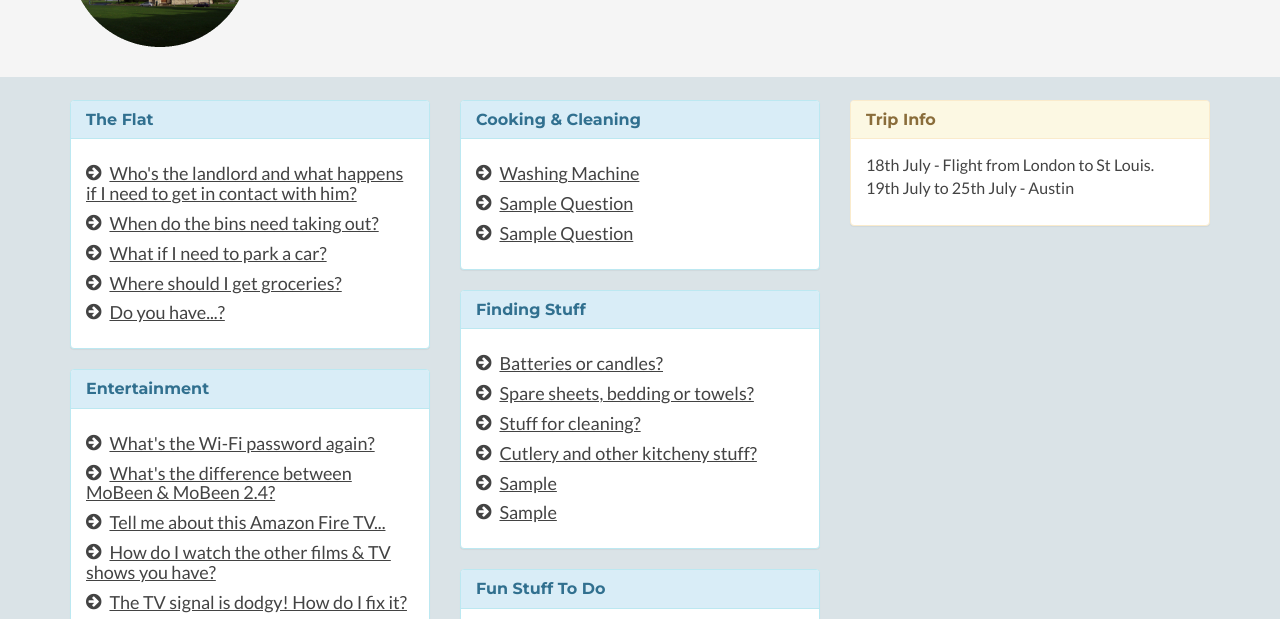
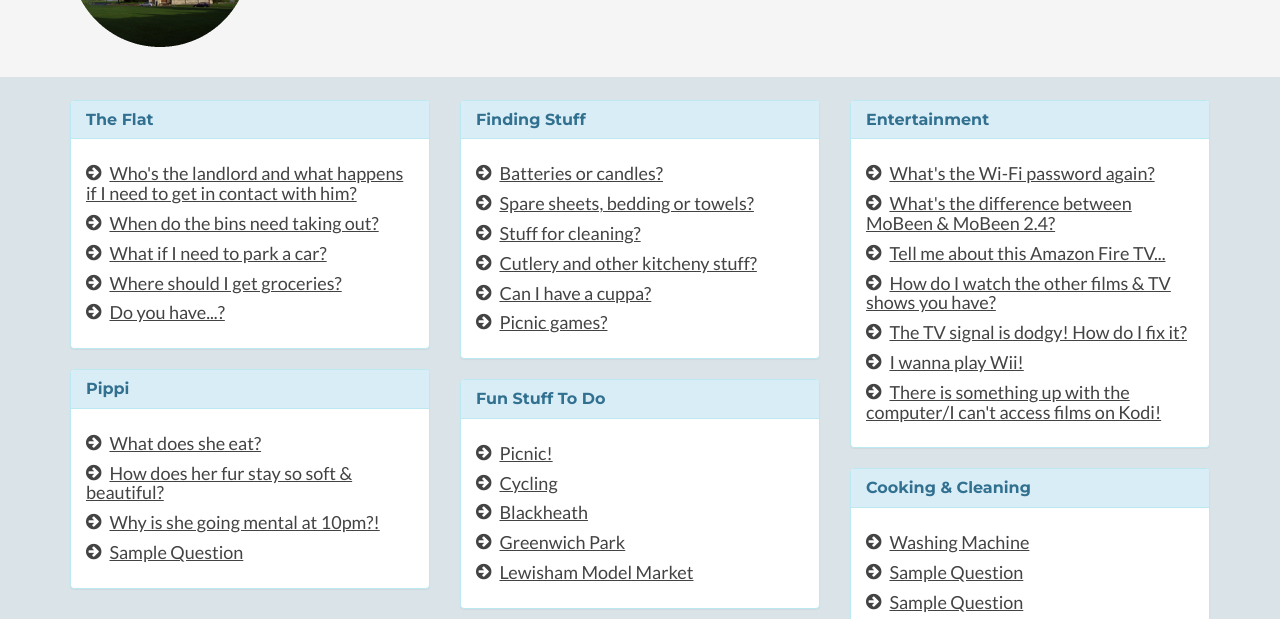
Before and after one commit to bennjs/HouseSitter, a plain HTML site: page index.html in a window 1280 px wide. Shown: the part 173-792 px from the top of the page. Drawn offline with nearby package versions, Linux system fonts and the light colour scheme.

Commit message:
Modifies panel layout.

```diff
--- a/index.html
+++ b/index.html
@@ -60,7 +60,7 @@ About: Simple Bootstrap project as my first from scratch attempt at HTML, CSS &
                             <p id="landlordContact" class="hidden-text">The landlord's name is Ade (Pronounced: Addie) Jimoh. His number is 0758017905.</p>
 
                             <h4 class="subtitle-toggle" onclick="toggleVisibility('binDay')"><i class="fa fa-arrow-circle-right"></i>When do the bins need taking out?</h4>
-                            <p id="binDay" class="hidden-text">The bins are collected early on Thursday mornings to it's probably best to make sure they're out on Wednesday evenings.
+                            <p id="binDay" class="hidden-text">The bins are collected early on Thursday mornings so it's probably best to make sure they're out on Wednesday evenings.
                             <br><br>Hopefully the neighbours will take care of it, but they sometimes forget.</p>
 
                             <h4 class="subtitle-toggle" onclick="toggleVisibility('parking')"><i class="fa fa-arrow-circle-right"></i>What if I need to park a car?</h4>
@@ -76,51 +76,14 @@ About: Simple Bootstrap project as my first from scratch attempt at HTML, CSS &
                         </div><!--//panel-body-->
                     </div><!--//The Flat (panel panel-info)-->
 
-                    <div class="panel panel-info"><!--Entertainment (panel panel-info)-->
-                        <div class="panel-heading">
-                            <h3 class="panel-title">Entertainment</h3>
-                        </div><!--//panel-heading-->
-                        <div class="panel-body">
-                            <h4 class="subtitle-toggle" onclick="toggleVisibility('wifiPass')"><i class="fa fa-arrow-circle-right"></i>What's the Wi-Fi password again?</h4>
-                            <p id="wifiPass" class="hidden-text">The WIFI password is Ben's phone number!
-                            <br><br>If you've forgotten that look at the post-it under the keyboard!</p>
-
-                            <h4 class="subtitle-toggle" onclick="toggleVisibility('wifiType')"><i class="fa fa-arrow-circle-right"></i>What's the difference between MoBeen & MoBeen 2.4?</h4>
-                            <p id="wifiType" class="hidden-text">MoBeen will be faster & more reliable than MoBeen 2.4, so you should always connect to that one if you can.
-                            <br><br>Older devices might not be able to connect to MoBeen which is why we also have MoBeen 2.4.
-                            <br><br>You can read about different Wi-Fi frequencies (5GHz vs 2.4GHz) <a href="http://pocketnow.com/2014/01/23/5ghz-wifi">here</a> if you want to sound smart in front of guests!</p>
-
-                            <h4 class="subtitle-toggle" onclick="toggleVisibility('amazonFire')"><i class="fa fa-arrow-circle-right"></i>Tell me about this Amazon Fire TV...</h4>
-                            <p id="amazonFire" class="hidden-text">We have a Fire TV in the lounge and a Fire TV Stick in the bedroom.
-                            <br><img class="kodi-logo" src="assets/images/prime-flag.png" alt="Kodi Logo">
-                            Anything with the Prime flag in the top left is free to stream. Woo!
-                            <br><br><b>FUN FACT: </b>If you start watching a film in the lounge but want to finish it in bed, it'll sync to where you left off Wowzers!</p>
-
-                            <h4 class="subtitle-toggle" onclick="toggleVisibility('kodi')"><i class="fa fa-arrow-circle-right"></i>How do I watch the other films & TV shows you have?</h4>
-                            <p id="kodi" class="hidden-text">If you boot up the Fire TV there will be an icon on the Home Page (under the Recent tab) that looks like this:
-                            <img class="kodi-logo" src="assets/images/kodi-sm.png" alt="Kodi Logo"/>
-                            When you click it you'll be taken to the Kodi Desktop. Then you just need to navigate either Films or TV by Title.
-                            <br><br>Unfortunately voice search wont work here!</p>
-
-                            <h4 class="subtitle-toggle" onclick="toggleVisibility('tvAerial')"><i class="fa fa-arrow-circle-right"></i>The TV signal is dodgy! How do I fix it?</h4>
-                            <p id="tvAerial" class="hidden-text">Sample Text</p>
-
-                            <h4 class="subtitle-toggle" onclick="toggleVisibility('wii')"><i class="fa fa-arrow-circle-right"></i>I wanna play Wii!</h4>
-                            <p id="wii" class="hidden-text">The power cable is kept in the bookcase. The TV connector and sensor bar wires will be hanging down by the Wii.
-                            <br><br>To successfully plug all the wires in you'll need to prop the Wii up with a few books.</p>
-
-                            <h4 class="subtitle-toggle" onclick="toggleVisibility('pc')"><i class="fa fa-arrow-circle-right"></i>There is something up with the computer/I can't access films on Kodi!</h4>
-                            <p id="pc" class="hidden-text">Sample Text</p>
-                        </div><!--//panel-body-->
-                    </div><!--//Entertainment (panel panel-info)-->
-
                     <div class="panel panel-info"><!--Pippi (panel panel-info)-->
                         <div class="panel-heading">
                             <h3 class="panel-title">Pippi</h3>
                         </div><!--//panel-heading-->
                         <div class="panel-body">
                             <h4 class="subtitle-toggle" onclick="toggleVisibility('pippiFood')"><i class="fa fa-arrow-circle-right"></i>What does she eat?</h4>
-                            <p id="pippiFood" class="hidden-text">Pippi's favourite meal is a handful of crunchies mixed with a packet of Whiskers. On top of this she can have two or three more packets of wet food depending on how hungry she ends up being!</p>
+                            <p id="pippiFood" class="hidden-text">Pippi's favourite meal is a handful of crunchies mixed with a packet of Whiskers.
+                            <br><br>She can have two or three more packets of wet food depending on how hungry she ends up being but don't let her guilt you into giving her crunchies!</p>
 
                             <h4 class="subtitle-toggle" onclick="toggleVisibility('pippiBrush')"><i class="fa fa-arrow-circle-right"></i>How does her fur stay so soft & beautiful?</h4>
                             <p id="pippiBrush" class="hidden-text">We brush her and you better be doing it too! She likes being brushed so it's an easy way to get her to like you!</p>
@@ -136,31 +99,14 @@ About: Simple Bootstrap project as my first from scratch attempt at HTML, CSS &
                  </div><!--//col-sm-6 col-md-4-->
 
                 <div class="col-sm-6 col-md-4">
-                    <div class="panel panel-info"><!--Cooking & Cleaning (panel panel-info)-->
-                        <div class="panel-heading">
-                            <h3 class="panel-title">Cooking & Cleaning</h3>
-                        </div><!--//panel-heading-->
-                        <div class="panel-body">
-                            <h4 class="subtitle-toggle" onclick="toggleVisibility('washingMachine')"><i class="fa fa-arrow-circle-right"></i>Washing Machine</h4>
-                            <p id="washingMachine" class="hidden-text">We normally run the washing machine on the 'Time Saver' setting. It's a quick wash at 30° - good for clothes, the environment and people in a rush!
-                            <br><br>If you want to get a head start on drying the clothes use the 'Spin' setting. We keep the drying rack is kept behind the Kitchen door.
-                            <br><br>Don't forget to use the ***SMELLY THINGS***</p>
-
-                            <h4 class="subtitle-toggle" onclick="toggleVisibility('sample')"><i class="fa fa-arrow-circle-right"></i>Sample Question</h4>
-                            <p id="sample" class="hidden-text">Sample Text</p>
-
-                            <h4 class="subtitle-toggle" onclick="toggleVisibility('sample')"><i class="fa fa-arrow-circle-right"></i>Sample Question</h4>
-                            <p id="sample" class="hidden-text">Sample Text</p>
-                        </div><!--//panel-body-->
-                    </div><!--//Cooking & Cleaning (panel panel-info)-->
-
                     <div class="panel panel-info"><!--Finding Stuff (panel panel-info)-->
                         <div class="panel-heading" id="findingStuff">
                             <h3 class="panel-title">Finding Stuff</h3>
                         </div><!--//panel-heading-->
                         <div class="panel-body">
                             <h4 class="subtitle-toggle" onclick="toggleVisibility('findBatteries')"><i class="fa fa-arrow-circle-right"></i>Batteries or candles?</h4>
-                            <p id="findBatteries" class="hidden-text">In the white basket, on the top shelf, of the Billy Bookcase in the lounge! There's a mix of AA & AAA batteries in there and enough candles to get you through a power cut!</p>
+                            <p id="findBatteries" class="hidden-text">In the white basket, on the top shelf, of the Billy Bookcase in the lounge!
+                            <br><br>There's a mix of AA & AAA batteries in there and enough candles to last you one night!</p>
 
                             <h4 class="subtitle-toggle" onclick="toggleVisibility('findLinen')"><i class="fa fa-arrow-circle-right"></i>Spare sheets, bedding or towels?</h4>
                             <p id="findLinen" class="hidden-text">Sheets are kept on the top shelf in Maureen's closet. Be careful of Shirley - she gets quite territorial over them!
@@ -175,11 +121,12 @@ About: Simple Bootstrap project as my first from scratch attempt at HTML, CSS &
                             <br><br>The rice cooker & spare kitchen roll are kept up high on top of the high cupboards.
                             <br><br>The George Foreman grill is kept on a makeshift shelf behind the bin.</p>
 
-                            <h4 class="subtitle-toggle" onclick="toggleVisibility('sample')"><i class="fa fa-arrow-circle-right"></i>Sample</h4>
-                            <p id="sample" class="hidden-text">Sample Text</p>
+                            <h4 class="subtitle-toggle" onclick="toggleVisibility('findTea')"><i class="fa fa-arrow-circle-right"></i>Can I have a cuppa?</h4>
+                            <p id="findTea" class="hidden-text">Green? Green with Peach & Apricot? Chai? Cherry & Cinamon? Ginger? Plain old Tetleys?
+                            <br><br>There's a small set of drawers down next to the sink. You'll find our collection in the bottom two drawers. How delightful!</p>
 
-                            <h4 class="subtitle-toggle" onclick="toggleVisibility('sample')"><i class="fa fa-arrow-circle-right"></i>Sample</h4>
-                            <p id="sample" class="hidden-text">Sample Text</p>
+                            <h4 class="subtitle-toggle" onclick="toggleVisibility('findPicnic')"><i class="fa fa-arrow-circle-right"></i>Picnic games?</h4>
+                            <p id="findPicnic" class="hidden-text">Sample Text</p>
 
                             <p id="sample" class="hidden-text">Sample Text</p>
                         </div><!--//panel-body-->
@@ -206,22 +153,67 @@ About: Simple Bootstrap project as my first from scratch attempt at HTML, CSS &
                             <p id="modelMarket" class="hidden-text">The Model Market is a fun little street food market with some good drinks and a nice atmosphere on a warm evening. It's open 5pm-1am on Friday's & Saturdays, with free entry before 7pm & £3 after.
                             <br><br>It isn't fantastically cheap with standard London prices for drinks & food being a little bit more expensive than Borough market for food at £5-8.
                             <br><br>The model market is at 196 Lewisham High Street, Lewisham, London, SE13 6LS. It's easiest to describe as being at the back of Primark or Wetherspoons. If you can't find it just follow the hipsters.
-                            <br><br>Check <a href="http://www.streetfeastlondon.com/where/model-market">here</a> for more information and a mini-map of where it is.</p>
+                            <br><br>Check <a href="http://www.streetfeastlondon.com/where/model-market">here</a> for more information and a mini-map that may or may not help.</p>
                         </div><!--//panel-body-->
                     </div><!--//Fun Stuff To Do!(panel panel-info)-->
                 </div><!--//col-sm-6 col-md-4-->
 
                 <div class="col-sm-6 col-md-4">
-                    <div class="panel panel-warning"><!--Trip Info (panel panel-info)-->
+                    <div class="panel panel-info"><!--Entertainment (panel panel-info)-->
                         <div class="panel-heading">
-                            <h3 class="panel-title">Trip Info</h3>
+                            <h3 class="panel-title">Entertainment</h3>
                         </div><!--//panel-heading-->
                         <div class="panel-body">
-                            <p id="sample">18th July - Flight from London to St Louis.
-                            <br>19th July to 25th July - Austin
-                            <br></p>
+                            <h4 class="subtitle-toggle" onclick="toggleVisibility('wifiPass')"><i class="fa fa-arrow-circle-right"></i>What's the Wi-Fi password again?</h4>
+                            <p id="wifiPass" class="hidden-text">The WIFI password is Ben's phone number!
+                            <br><br>If you've forgotten that look at the post-it under the keyboard!</p>
+
+                            <h4 class="subtitle-toggle" onclick="toggleVisibility('wifiType')"><i class="fa fa-arrow-circle-right"></i>What's the difference between MoBeen & MoBeen 2.4?</h4>
+                            <p id="wifiType" class="hidden-text">MoBeen will be faster & more reliable than MoBeen 2.4, so you should always connect to that one if you can.
+                            <br><br>Older devices might not be able to connect to MoBeen which is why we also have MoBeen 2.4.
+                            <br><br>You can read about different Wi-Fi frequencies (5GHz vs 2.4GHz) <a href="http://pocketnow.com/2014/01/23/5ghz-wifi">here</a> if you want to sound smart in front of guests!</p>
+
+                            <h4 class="subtitle-toggle" onclick="toggleVisibility('amazonFire')"><i class="fa fa-arrow-circle-right"></i>Tell me about this Amazon Fire TV...</h4>
+                            <p id="amazonFire" class="hidden-text">We have a Fire TV in the lounge and a Fire TV Stick in the bedroom.
+                            <br><img class="kodi-logo" src="assets/images/prime-flag.png" alt="Kodi Logo">
+                            Anything with the Prime flag in the top left is free to stream. Woo!
+                            <br><br><b>FUN FACT: </b>If you start watching a film in the lounge but want to finish it in bed, it'll sync to where you left off! Wowzers!</p>
+
+                            <h4 class="subtitle-toggle" onclick="toggleVisibility('kodi')"><i class="fa fa-arrow-circle-right"></i>How do I watch the other films & TV shows you have?</h4>
+                            <p id="kodi" class="hidden-text">If you boot up the Fire TV there will be an icon on the Home Page (under the Recent tab) that looks like this:
+                            <img class="kodi-logo" src="assets/images/kodi-sm.png" alt="Kodi Logo"/>
+                            When you click it you'll be taken to the Kodi Desktop. Then you just need to navigate either Films or TV by Title.
+                            <br><br>Unfortunately voice search wont work here!</p>
+
+                            <h4 class="subtitle-toggle" onclick="toggleVisibility('tvAerial')"><i class="fa fa-arrow-circle-right"></i>The TV signal is dodgy! How do I fix it?</h4>
+                            <p id="tvAerial" class="hidden-text">Sample Text</p>
+
+                            <h4 class="subtitle-toggle" onclick="toggleVisibility('wii')"><i class="fa fa-arrow-circle-right"></i>I wanna play Wii!</h4>
+                            <p id="wii" class="hidden-text">The power cable is kept in the bookcase. The TV connector and sensor bar wires will be hanging down by the Wii.
+                            <br><br>To successfully plug all the wires in you'll need to prop the Wii up with a few books.</p>
+
+                            <h4 class="subtitle-toggle" onclick="toggleVisibility('pc')"><i class="fa fa-arrow-circle-right"></i>There is something up with the computer/I can't access films on Kodi!</h4>
+                            <p id="pc" class="hidden-text">Sample Text</p>
                         </div><!--//panel-body-->
-                    </div><!--//Trip Info (panel panel-info)-->
+                    </div><!--//Entertainment (panel panel-info)-->
+
+                    <div class="panel panel-info"><!--Cooking & Cleaning (panel panel-info)-->
+                        <div class="panel-heading">
+                            <h3 class="panel-title">Cooking & Cleaning</h3>
+                        </div><!--//panel-heading-->
+                        <div class="panel-body">
+                            <h4 class="subtitle-toggle" onclick="toggleVisibility('washingMachine')"><i class="fa fa-arrow-circle-right"></i>Washing Machine</h4>
+                            <p id="washingMachine" class="hidden-text">We normally run the washing machine on the 'Time Saver' setting. It's a quick wash at 30° - good for clothes, the environment and people in a rush!
+                            <br><br>If you want to get a head start on drying the clothes use the 'Spin' setting. We keep the drying rack is kept behind the Kitchen door.
+                            <br><br>Don't forget to use the ***SMELLY THINGS***</p>
+
+                            <h4 class="subtitle-toggle" onclick="toggleVisibility('sample')"><i class="fa fa-arrow-circle-right"></i>Sample Question</h4>
+                            <p id="sample" class="hidden-text">Sample Text</p>
+
+                            <h4 class="subtitle-toggle" onclick="toggleVisibility('sample')"><i class="fa fa-arrow-circle-right"></i>Sample Question</h4>
+                            <p id="sample" class="hidden-text">Sample Text</p>
+                        </div><!--//panel-body-->
+                    </div><!--//Cooking & Cleaning (panel panel-info)-->
                 </div><!--//col-sm-6 col-md-4-->
 
             </div><!--//row-->
```
